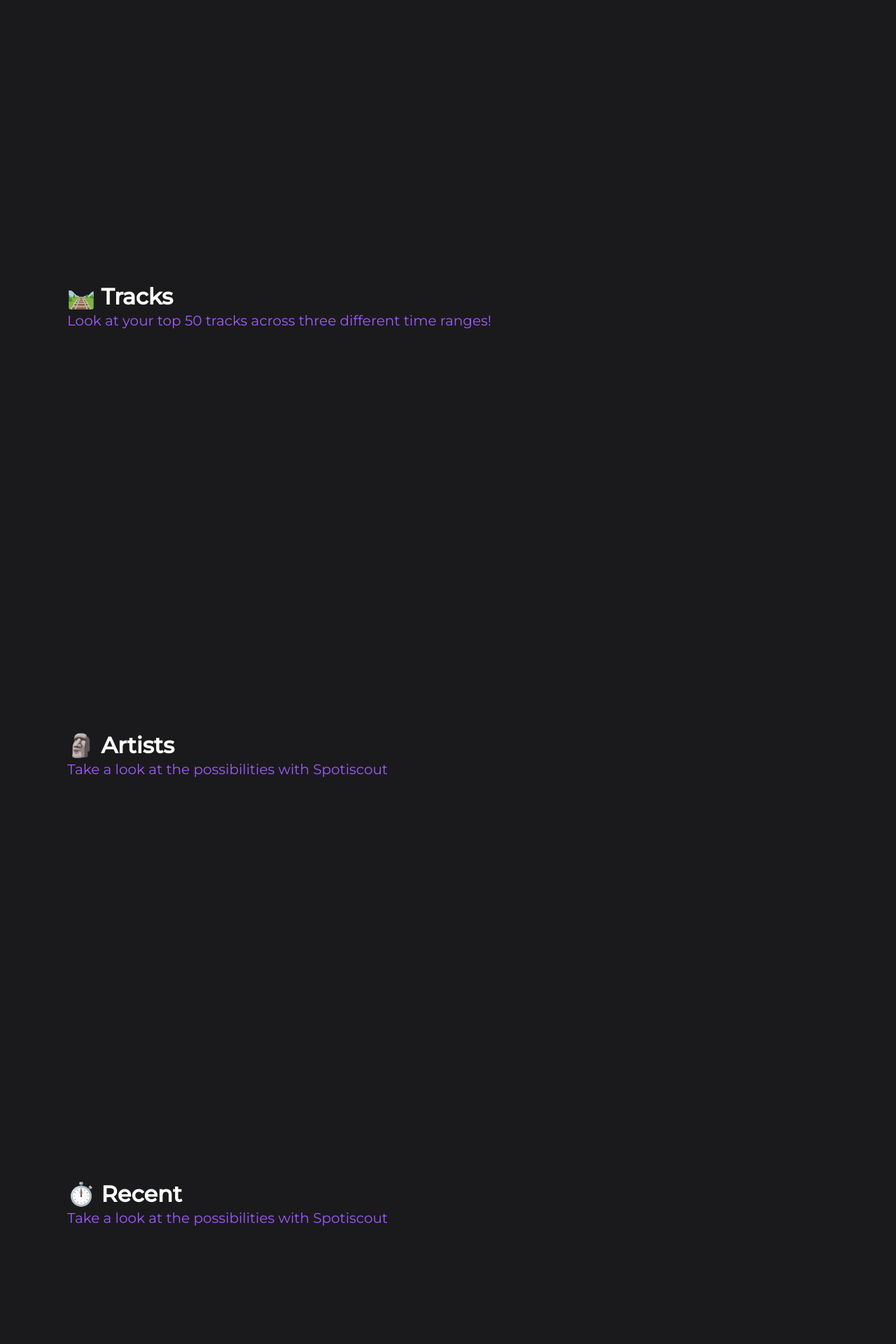
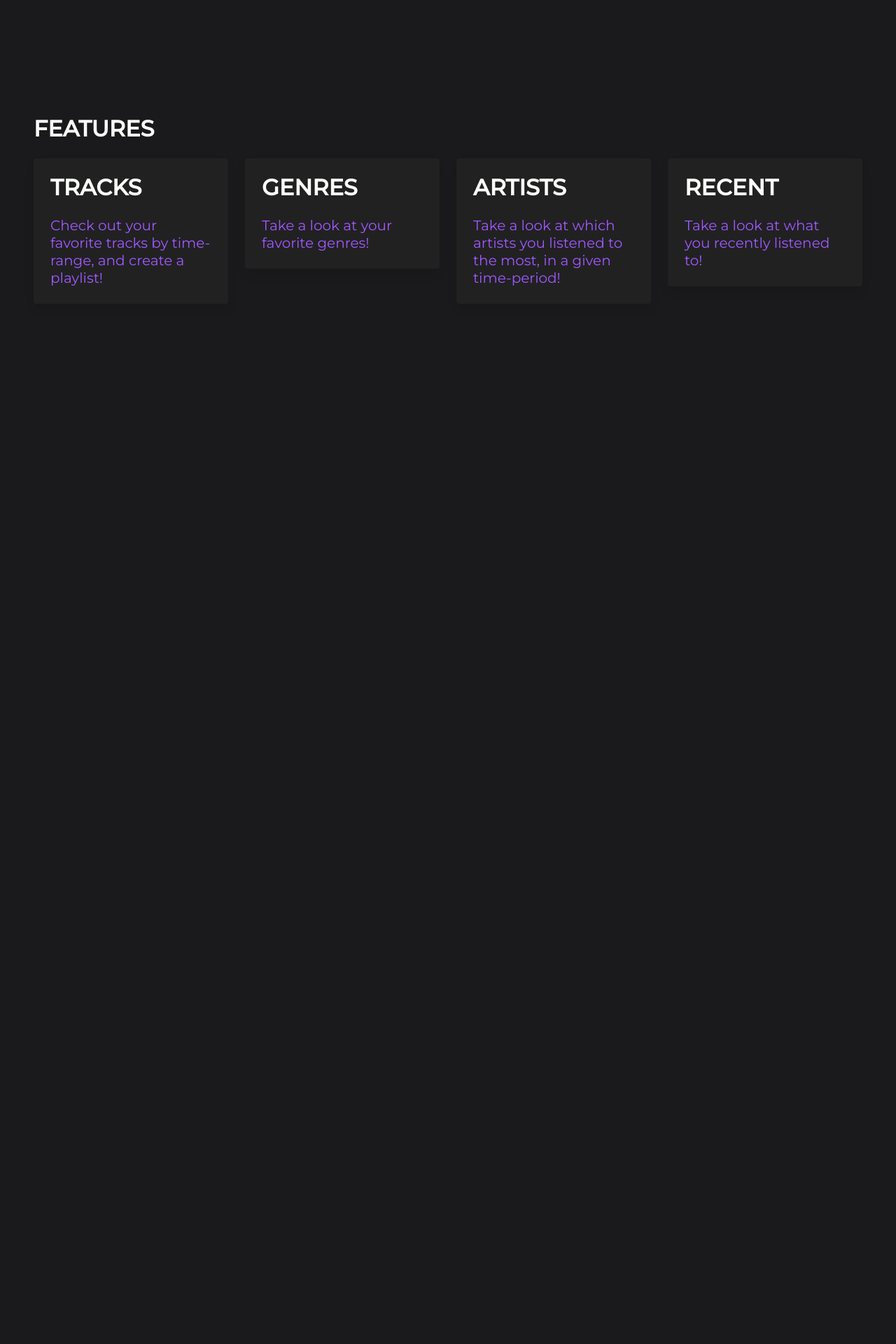
Before and after one commit to darth-raijin/spotiscout, a Flask app: template templates/index.html in a window 1280 px wide. Shown: the part 594-2514 px from the top of the page at 70% size. After the commit the page ends 1002 px from the top, so only its background shows below. Run offline with Flask 2, Linux system fonts and the light colour scheme; the template is opened without the code that fills it, so the values that code supplies are empty; some libraries are stand-ins or nearby versions.

Commit message:
Root page fixed

```diff
--- a/app.py
+++ b/app.py
@@ -66,22 +66,23 @@ def index():
 
 
 
-        return render_template("index.html")
+        return redirect(url_for("index"))
 
 
     # If no token exists, user will be shown default index.html
     if not auth_manager.validate_token(cache_handler.get_cached_token()):
-
-
         auth_url = auth_manager.get_authorize_url()
         return render_template("index.html", auth_url = auth_url)
 
-    button_text = ["View your favorite tracks!", "View your most recently played tracks!", "View your favorite artists!", "View your favorite genres!"]
+    button_text = ["View your all-time favorite tracks!", "View your most recently played tracks!", "View your all-time favorite artists!", "View your favorite genres!"]
     button_url = ["/tracks/top?range=alltime", "/recent", "/artists/top?range=alltime", "/genres"]
 
     dice = random.randint(0,3)
     dice_text = button_text[dice]
     dice_url = button_url[dice]
+
+    print(dice_text)
+    print(dice_url)
     return render_template("index.html", button_text = dice_text, button_url = dice_url)
 
 
--- a/templates/index.html
+++ b/templates/index.html
@@ -21,24 +21,93 @@
     </div>
   </section>
 
-  <section class="section is-large">
-    <h1 class="title">🛤️ Tracks</h1>
-    <h2 class="subtitle">
-      Look at your top 50 tracks across three different time ranges!
-    </h2>
-  </section>
+  <section class="section">
+    <h1 class="title">FEATURES</h1>
+    <div class="columns">
+      <div class="column">
+        <div class="card">
+          <div class="card-content">
+            <div class="media">
+              <div class="media-content">
+                <p class="title">
+                  TRACKS
+                </p>
+              </a>
+              </div>
+            </div>
+            <!-- Bottom button for artist-->
+            <div class="content">
+              <p class="subtitle">
+                Check out your favorite tracks by time-range, and create a playlist!
+              </p>
+            </div>
+          </div>
+        </div>
+      </div>
 
-  <section class="section is-large">
-    <h1 class="title">🗿 Artists</h1>
-    <h2 class="subtitle">
-      Take a look at the possibilities with Spotiscout
-    </h2>
-  </section>
+      <div class="column">
+        <div class="card">
+          <div class="card-content">
+            <div class="media">
+              <div class="media-content">
+                <p class="title">
+                  GENRES
+                </p>
+              </a>
+              </div>
+            </div>
+            <!-- Bottom button for artist-->
+            <div class="content">
+              <p class="subtitle">
+                Take a look at your favorite genres!
+              </p>
+            </div>
+          </div>
+        </div>
+      </div>
 
-  <section class="section is-large">
-    <h1 class="title">⏱️ Recent</h1>
-    <h2 class="subtitle">
-      Take a look at the possibilities with Spotiscout
-    </h2>
+      <div class="column">
+        <div class="card">
+          <div class="card-content">
+            <div class="media">
+              <div class="media-content">
+                <p class="title">
+                  ARTISTS
+                </p>
+              </a>
+              </div>
+            </div>
+            <!-- Bottom button for artist-->
+            <div class="content">
+              <p class="subtitle">
+                Take a look at which artists you listened to the most, in a given time-period!
+              </p>
+            </div>
+          </div>
+        </div>
+      </div>
+
+      <div class="column">
+        <div class="card">
+          <div class="card-content">
+            <div class="media">
+              <div class="media-content">
+                <p class="title">
+                  RECENT
+                </p>
+              </a>
+              </div>
+            </div>
+            <!-- Bottom button for artist-->
+            <div class="content">
+              <p class="subtitle">
+                Take a look at what you recently listened to!
+              </p>
+            </div>
+          </div>
+        </div>
+      </div>
+
+    </div>
   </section>
 {% endblock%}
--- a/templates/profile.html
+++ b/templates/profile.html
@@ -103,7 +103,7 @@
           <!-- Bottom button for artist-->
           <div class="content">
             <a href={{item.get("artist_url")}}>
-              <button class="button is-outlined is-info">
+              <button class="button">
                 <p class="subtitle is-6">{{item.get("artist")}}</p>
               </button>
             </a>
```
